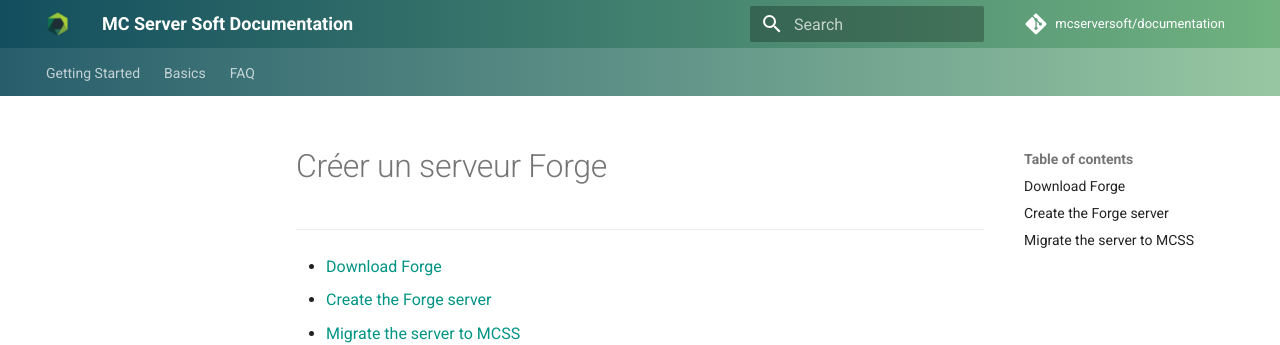
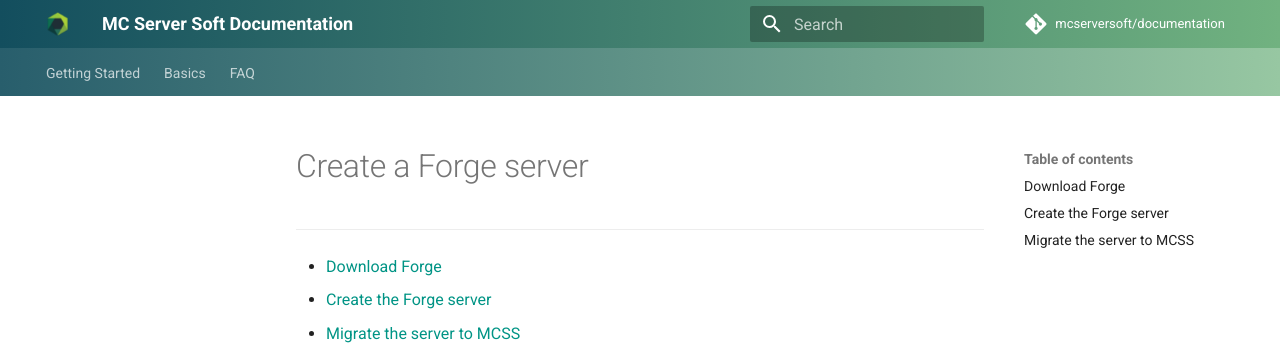
Before and after one commit to mcserversoft/documentation, an MkDocs documentation site: the page built from docs/create-forge-server.md, in a window 1280 px wide and 900 px high. Shown: the top 345 px of the window. Built offline with MkDocs 1.6.1 and Material for MkDocs 9.7.7, drawn with Linux system fonts in a browser that asks for light colours; comment, search, counter and statistics services are not loaded.

Commit message:
Update create-forge-server.md

```diff
--- a/docs/create-forge-server.md
+++ b/docs/create-forge-server.md
@@ -1,4 +1,4 @@
-# Créer un serveur Forge
+# Create a Forge server
 
 ---
 
```
